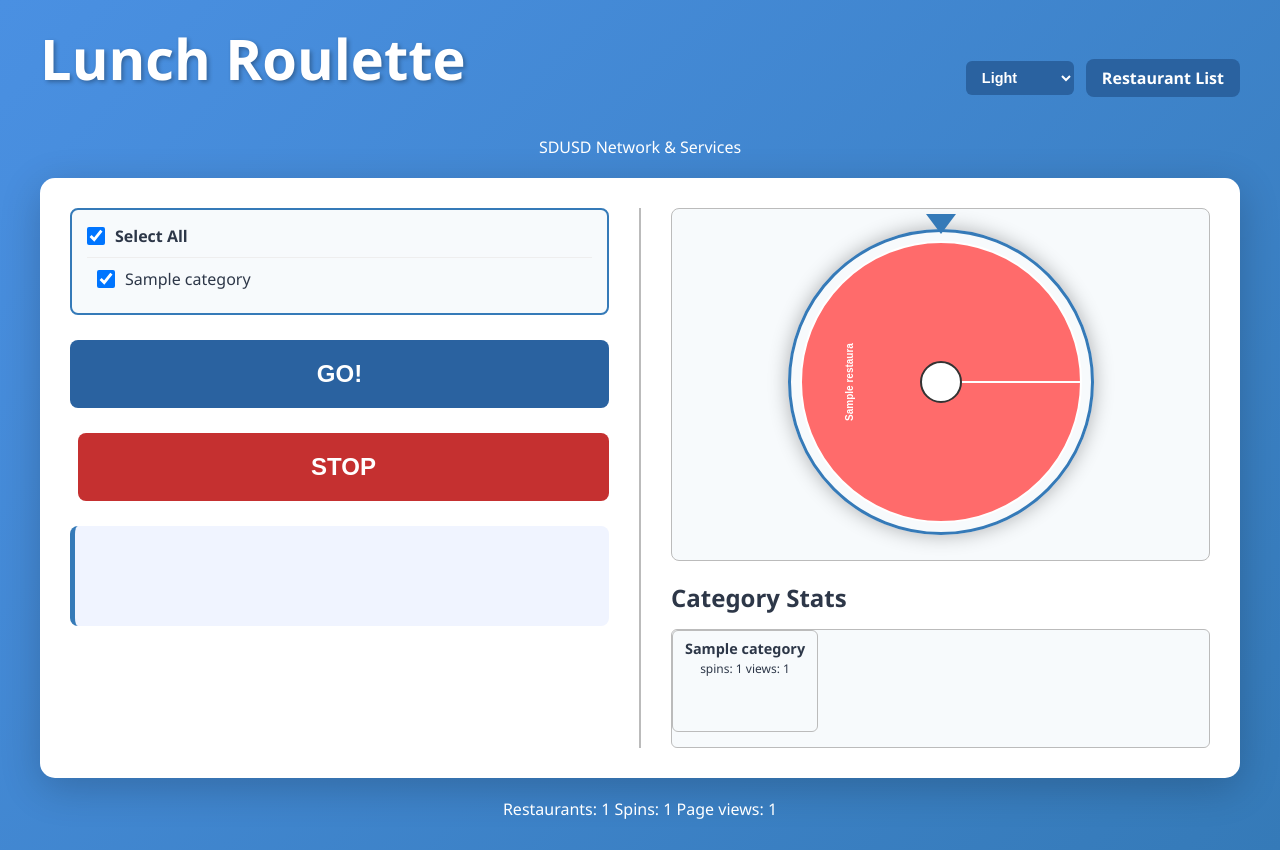
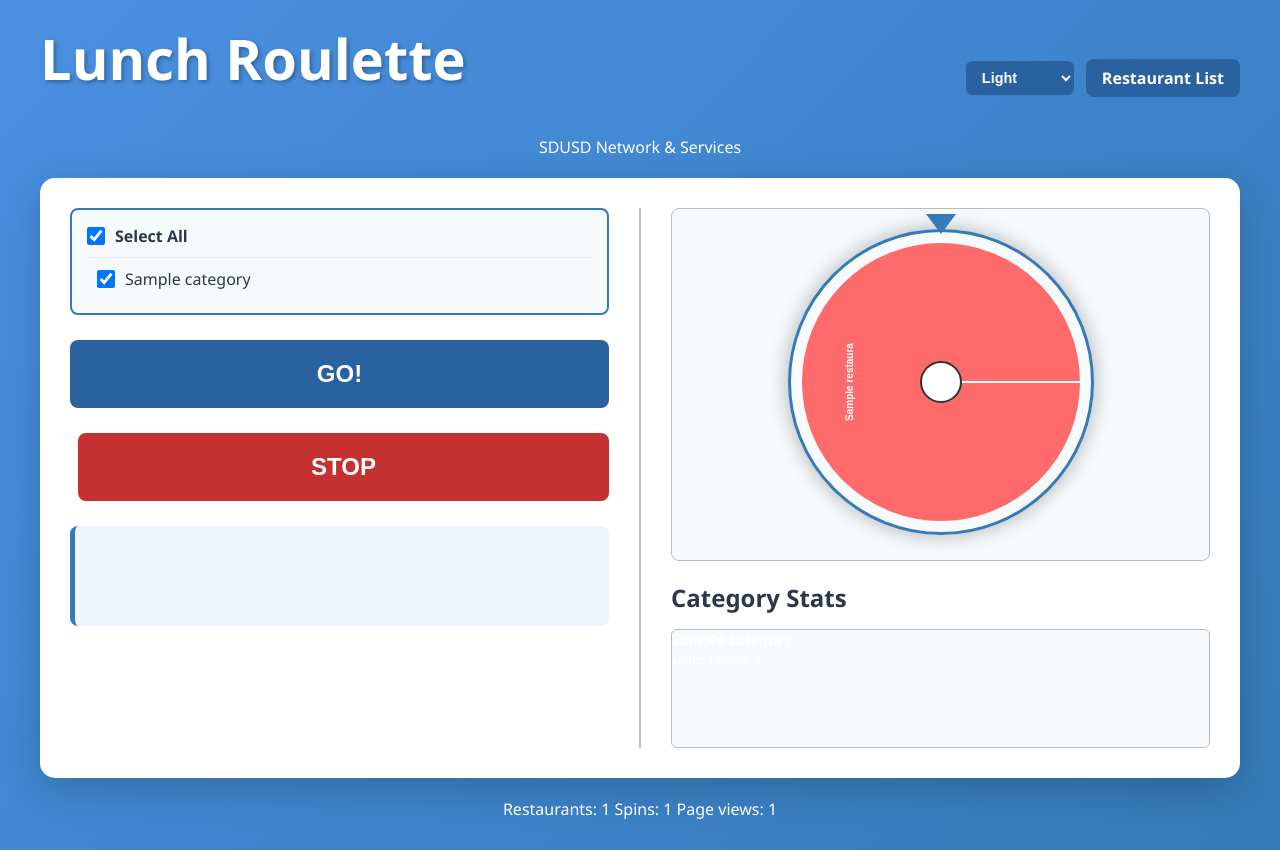
Before and after one commit to skywolfz/22.Lunch_Roulette, a Flask app: page / in a window 1280 px wide. Run offline with Flask 3, Linux system fonts and the light colour scheme; tables that the repository leaves empty hold one stand-in row (values such as "Sample post").

Commit message:
phase twelve: stop button halts animation, stats wrap text, admin list vertical & inputs narrower

```diff
--- a/app/static/roulette.js
+++ b/app/static/roulette.js
@@ -116,8 +116,8 @@ class RouletteWheel {
             this.rotation = startRotation + (endRotation - startRotation) * easedProgress;
             this.draw();
 
-            if (progress < 1) {
-                requestAnimationFrame(animate);
+            if (progress < 1 && this.isSpinning) {
+                this.animationId = requestAnimationFrame(animate);
             } else {
                 this.isSpinning = false;
                 if (callback) callback();
@@ -130,8 +130,11 @@ class RouletteWheel {
     stop(callback = null) {
         if (!this.isSpinning) return;
 
-        // Stop immediately with current rotation
-        const elapsed = Date.now();
+        // Cancel any scheduled animation frame and mark not spinning
+        if (this.animationId) {
+            cancelAnimationFrame(this.animationId);
+            this.animationId = null;
+        }
         this.isSpinning = false;
         this.draw();
 
--- a/app/static/style.css
+++ b/app/static/style.css
@@ -183,6 +183,7 @@ body {
     display: flex;
     flex-direction: column;
     gap: 10px;
+    max-width: 400px;
 }
 
 .management-buttons {
@@ -301,8 +302,13 @@ input[type="text"] {
     transition: border-color 0.3s;
     background-color: var(--bg-secondary);
     color: var(--text-secondary);
+    max-width: 100%;
 }
 
+/* narrower add-restaurant inputs on admin page */
+body.admin-page .input-section input[type="text"] {
+    max-width: 300px;
+}
 
 input[type="text"]:focus {
     outline: none;
@@ -484,14 +490,15 @@ input[type="text"]:focus {
 }
 
 .category-stats-item {
-    padding: 8px 12px;
-    border-radius: 6px;
-    background-color: var(--bg-secondary);
-    border: 1px solid var(--border-color);
-    white-space: nowrap;
+    /* render as inline text, allow wrapping via parent flex container */
+    display: inline;
+    padding: 0;
+    margin: 0;
+    background: none;
+    border: none;
+    white-space: normal;
     font-size: 0.9rem;
-    text-align: center;
-    color: var(--text-secondary);
+    color: var(--text-primary);
 }
 
 .roulette-section {
@@ -565,13 +572,20 @@ input[type="text"]:focus {
     font-size: 1.5rem;
 }
 
-#restaurantsList {
+/* main page stats list -- apply only on index body */
+body.index-page #restaurantsList {
     list-style: none;
     display: flex;
-    flex-direction: row;
-    flex-wrap: nowrap;
-    gap: 10px;
+    flex-wrap: wrap;
+    gap: 6px;
     overflow-x: auto;
+    padding: 0;
+    margin: 0;
+}
+
+/* admin page restaurant list should remain vertical */
+body.admin-page #restaurantsList {
+    list-style: none;
     padding: 0;
     margin: 0;
 }
--- a/app/templates/admin.html
+++ b/app/templates/admin.html
@@ -6,7 +6,7 @@
     <title>Restaurant List - Lunch Roulette</title>
     <link rel="stylesheet" href="{{ url_for('static', filename='style.css') }}">
 </head>
-<body>
+<body class="admin-page">
     <div class="container">
         <div class="header-row">
             <h1 class="title">Restaurant List</h1>
--- a/app/templates/index.html
+++ b/app/templates/index.html
@@ -6,7 +6,7 @@
     <title>Lunch Roulette</title>
     <link rel="stylesheet" href="{{ url_for('static', filename='style.css') }}">
 </head>
-<body>
+<body class="index-page">
     <div class="container">
         <div class="header-row">
             <h1 class="title"><a href="/" class="home-link">Lunch Roulette</a></h1>
```
